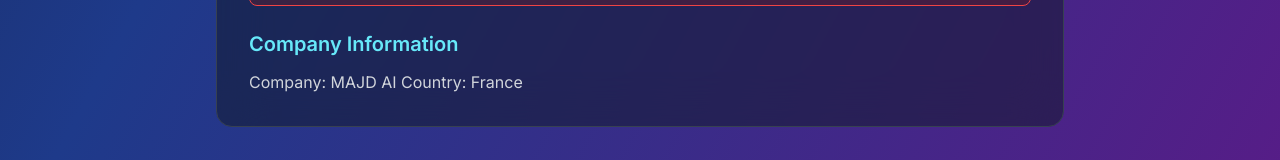
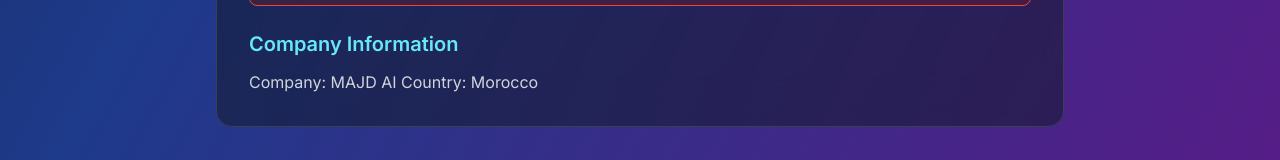
Before and after one commit to oussamaElallam/radmed-app, a Next.js app: page /terms in a window 1280 px wide. Shown: the part 2092-2252 px from the top of the page. Built offline with nearby package versions, Linux system fonts and the light colour scheme.

Commit message:
Update page.tsx

```diff
--- a/app/terms/page.tsx
+++ b/app/terms/page.tsx
@@ -267,8 +267,8 @@
               </h2>
               <p>
                 {language === 'en'
-                  ? 'Company: MAJD AI\nCountry: France'
-                  : 'Société : MAJD AI\nPays : France'}
+                  ? 'Company: MAJD AI\nCountry: Morocco'
+                  : 'Société : MAJD AI\nPays : Maroc'}
               </p>
             </section>
           </div>
```
